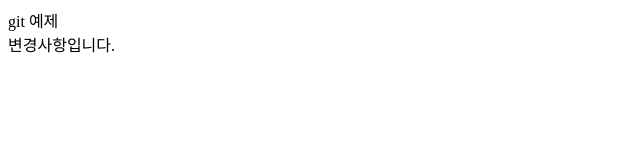
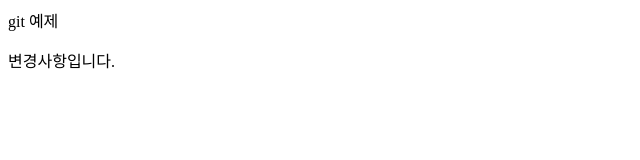
Before and after one commit to Yubyoungok/bukedu5, a plain HTML site: page index.html in a window 1280 px wide. Shown: the whole page, without its empty margins (0-640 px from the left). Drawn offline with Linux system fonts and the light colour scheme.

Commit message:
other branch

```diff
--- a/index.html
+++ b/index.html
@@ -6,6 +6,6 @@
 </head>
 <body>
     <div>git 예제</div>
-    변경사항입니다.
+    <p>변경사항입니다.</p>
 </body>
 </html>
```
